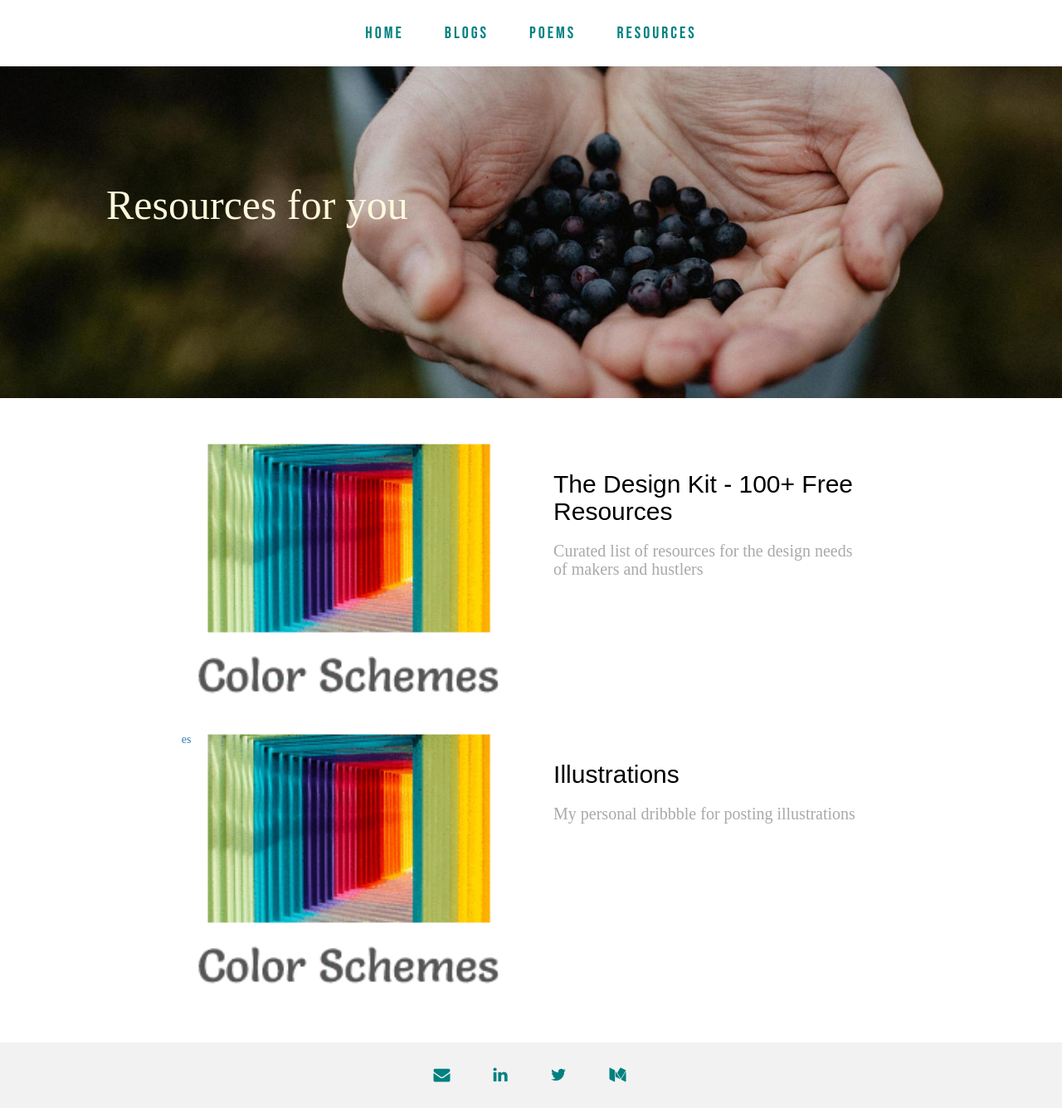
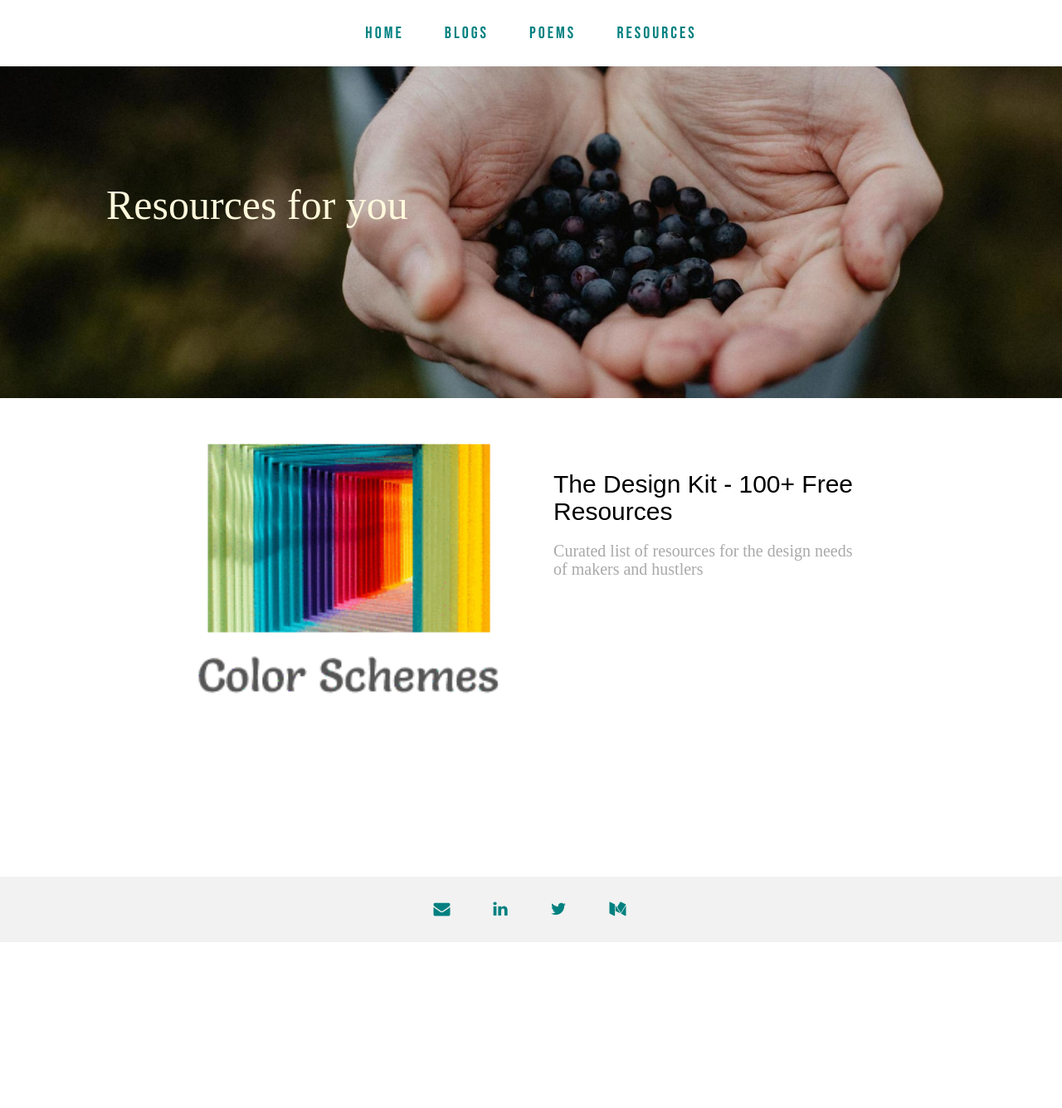
Before and after one commit to Rashmihere/Rashmihere.github.io, a Jekyll site: the page resources.html, which Jekyll copies as it is, in a window 1280 px wide. Shown: the whole page at 83% size. Built offline with Jekyll 4.4.1, drawn with Linux system fonts in a browser that asks for light colours; some web fonts are replaced; after the commit the page ends 1136 px from its top, so only the background shows below that.

Commit message:
remove illustrations

```diff
--- a/resources.html
+++ b/resources.html
@@ -91,35 +91,8 @@
     </div>
    </a>
 
-   <a href = "/illustrations" target = _blank>
 
-    <div class ="blog-card" style="height: 350px;">
 
-      <div class = "blog-img-section" style = "background-image: url('Resources/DesignKit.gif')">
-        es
-    </div>
-
-   <div class = "blog-text-section">
-
-    <div class = blog-content>
-
-     <div >
-       <h2  class = "blog-title">
-        Illustrations
-       </h2>
-     </div>
-    <div  >
-      <h3 class = "blog-description">
-       My personal dribbble for posting illustrations
-     </h3>
-     <h4 class = "read-time" >
-
-     </h4>
-     </div>
-   </div>
-   </div>
-  </div>
- </a>
 
 
   </div>
```
